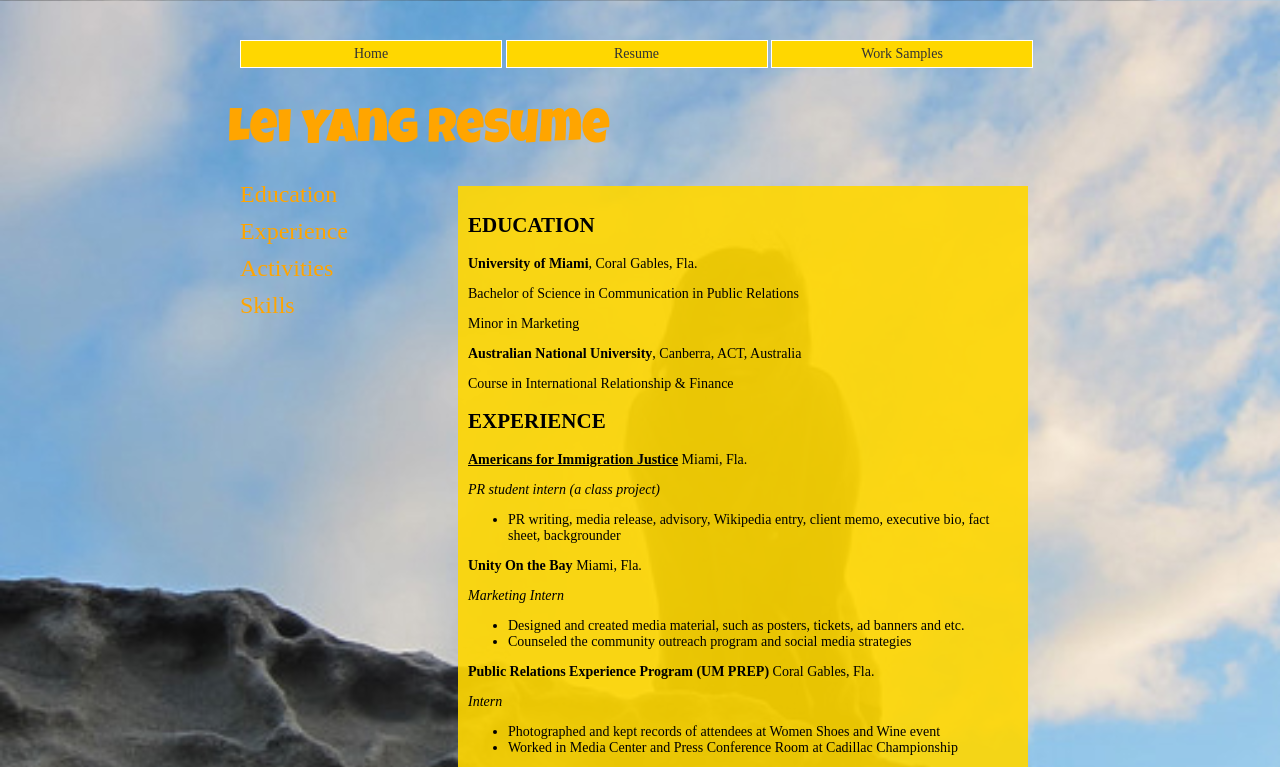
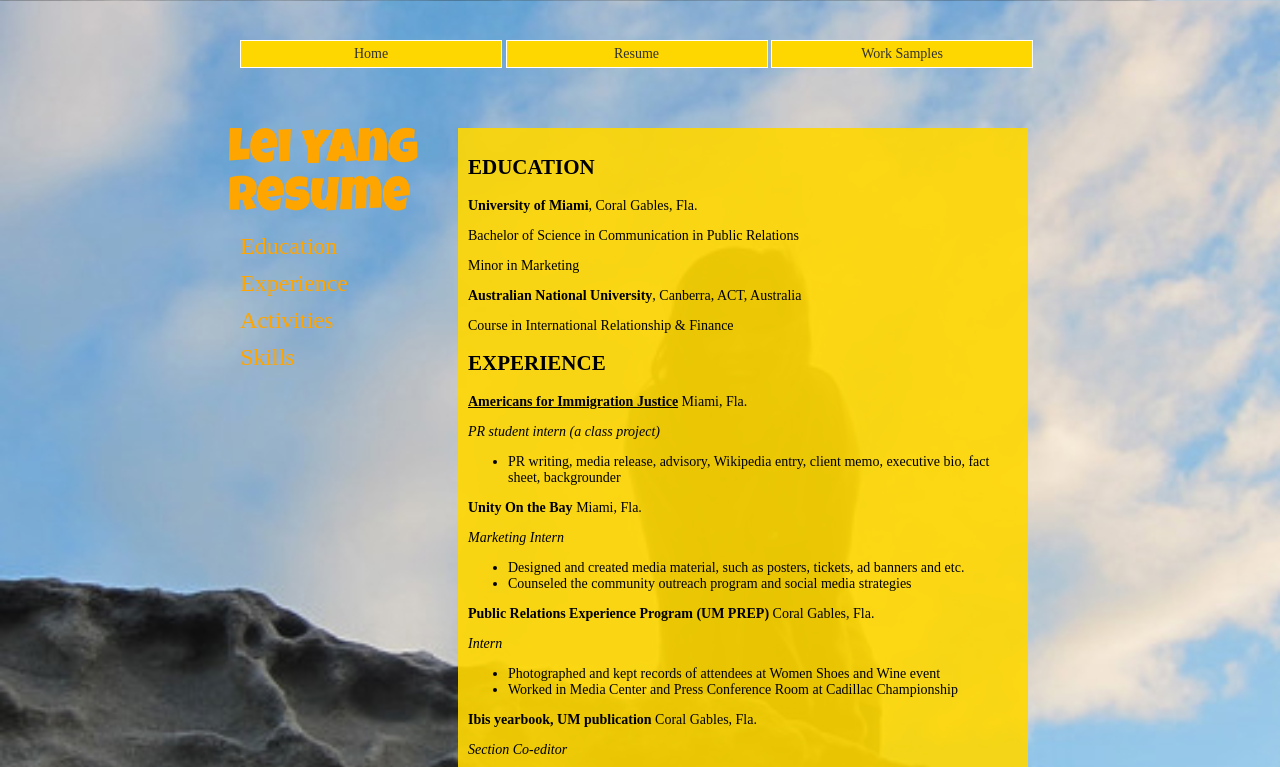
Before and after one commit to leidaisy/leidaisy.github.io, a plain HTML site: page resume.html in a window 1280 px wide. Shown: the top 767 px of the page. Drawn offline with Linux system fonts and the light colour scheme; a web font is replaced by a local one.

Commit message:
modified

```diff
--- a/css/index.css
+++ b/css/index.css
@@ -160,7 +160,7 @@
 	margin-top: -30px;
 }
 
-article h2{
+h2{
 	color:orange;
 }
 
--- a/css/resume.css
+++ b/css/resume.css
@@ -6,12 +6,13 @@
 header{
 	margin-left: 220px;
 	text-align: left;
+	position: fixed;
 }
 
 nav#b ul{
 	list-style: none;
 	font-size: 18pt;
-	margin-top: -20px;
+	margin-top: 120px;
 	margin-left: -5px;
 	text-align: left;
 	position: fixed;
@@ -35,7 +36,11 @@
 .container{
 width: 550px;
 margin-left: 450px;
-margin-top: -10px;
+margin-top: 60px;
 margin-bottom: 70px;
 border:none;
 }
+
+h2{
+	color:black;
+}
--- a/css/resumeprint.css
+++ b/css/resumeprint.css
@@ -15,12 +15,7 @@
 	background-color: white;
 }
 
-header{
-	font: 40px bold;
-	text-align: center;
-	color:black;
-	margin:0;
-}
+
 
 a{
 	text-decoration: none;
@@ -37,7 +32,16 @@
 
 
 .container {
+	margin: 120px 0 0 0;
   background-color: white;
-  margin: 0;
   width: 100%;
 }
+
+header{
+	font: 40px;
+	font-weight: bold;
+	margin: -120px 0 0 ;
+	text-align: left;
+	color:black;
+	font-family: serif;
+}
--- a/resume.html
+++ b/resume.html
@@ -24,7 +24,7 @@
       </ul>
      </nav>
 
-     <header>Lei Yang Resume</header>
+     <header>Lei Yang <br> Resume</header>
 
       <nav id="b">
         <ul>
```
Also changed, not shown: zenvillage.html (+2 -2 lines).
